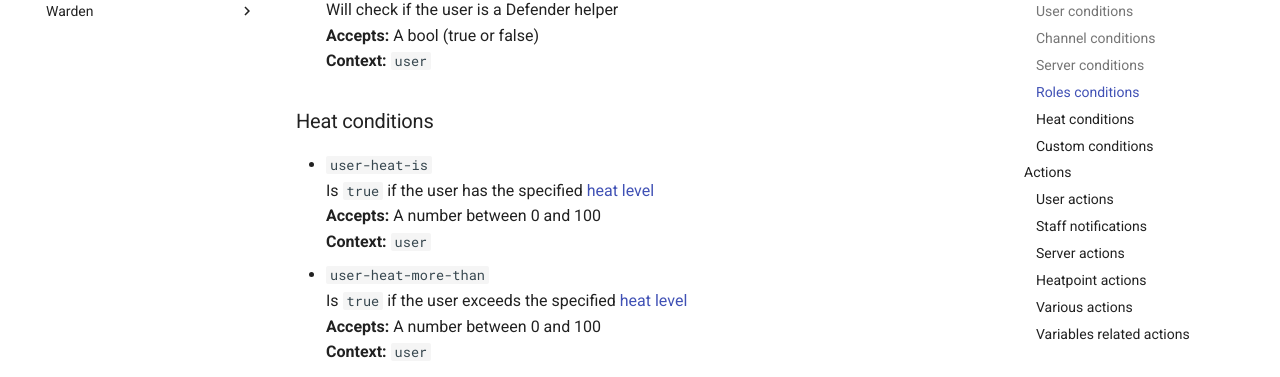
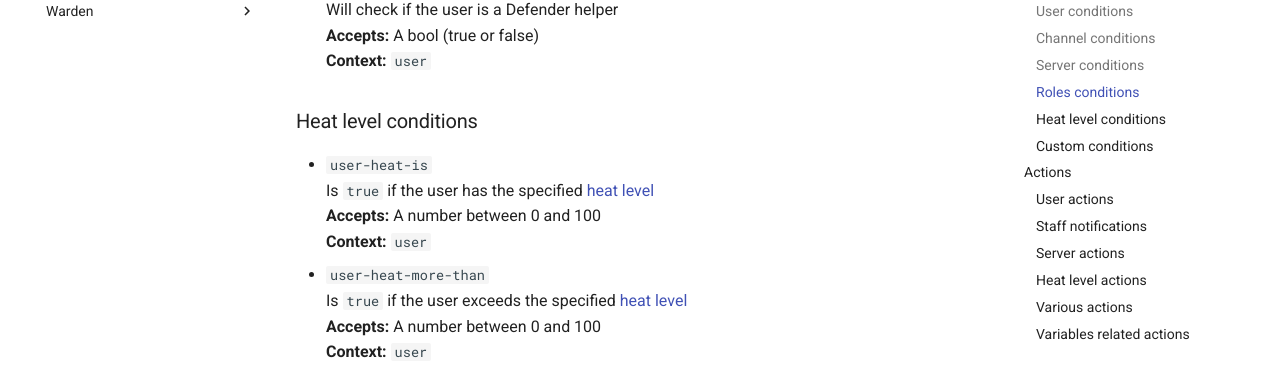
Before and after one commit to Twentysix26/defender-docs, an MkDocs documentation site: the page built from docs/warden/statements.md, in a window 1280 px wide and 900 px high, scrolled down 4964 px. Shown: the part 151-528 px from the top of the window. Built offline with MkDocs 1.6.1 and Material for MkDocs 9.7.7, drawn with Linux system fonts in a browser that asks for light colours; some of the changed text lies outside the part shown.

Commit message:
Heat level headings

```diff
--- a/docs/warden/statements.md
+++ b/docs/warden/statements.md
@@ -178,7 +178,7 @@ Will check if the user is a Defender helper
 **Accepts:** A bool (true or false)
 **Context:** `user`
 
-### Heat conditions
+### Heat level conditions
 
 * `user-heat-is`
 Is `true` if the user has the specified [heat level](#heat-level)
@@ -318,7 +318,7 @@ Will toggle emergency mode
 **Accepts:** A bool (true or false), representing whether emergency mode should be enabled or disabled
 **Context:** Any
 
-### Heatpoint actions
+### Heat level actions
 
 * `add-user-heatpoint`
 Adds a single heat point with the specified lifetime to the user's [heat level](#heat-level)
```
